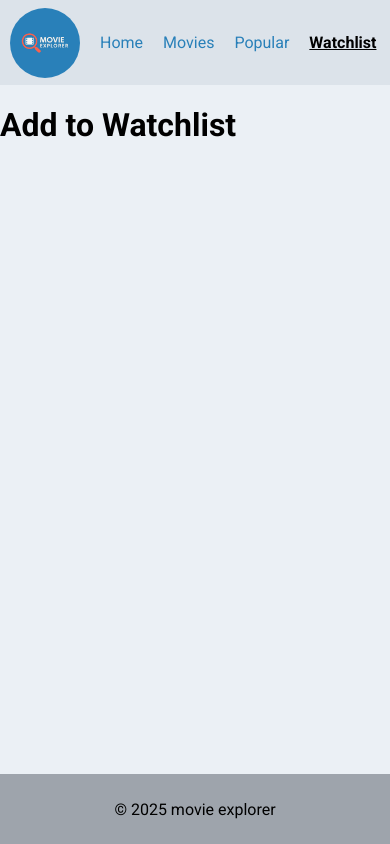
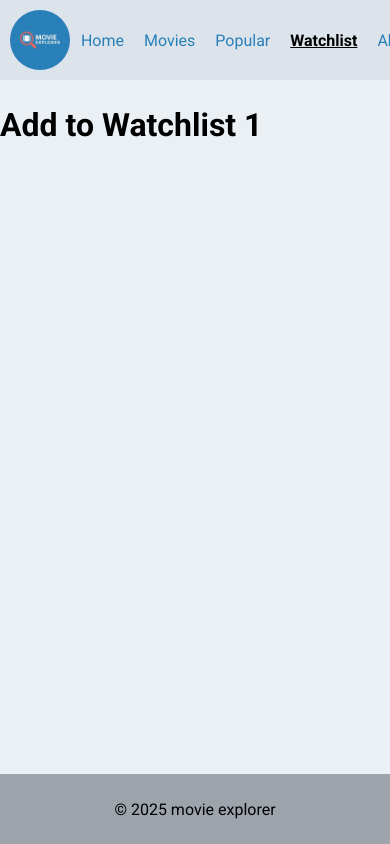
Before and after one commit to ugo-oliobi/Movie-Explorer, a React (Vite) app: page /watchlist in a window 390 px wide. Built offline with nearby package versions, Linux system fonts and the light colour scheme; a web font is replaced by a local one.

Commit message:
mobile screen set1

```diff
--- a/src/index.css
+++ b/src/index.css
@@ -32,7 +32,7 @@ p {
   line-height: 1.6;
 }
 header > img {
-  width: 70px;
+  max-height: 60px;
   background-color: var(--royal-blue);
   border-radius: 50%;
 }
@@ -43,13 +43,14 @@ header {
   position: fixed;
   padding: 10px;
   width: 100%;
-  height: 85px;
-  /* border-bottom: 2px solid var(--gray-color2); */
   background-color: var(--gray-color4);
   z-index: 100;
 }
+header > * {
+  max-width: 100%;
+  flex-shrink: 1;
+}
 .navbar {
-  height: 70px;
   padding: 20px;
   display: flex;
   align-items: center;
--- a/src/pages/Watchlist.jsx
+++ b/src/pages/Watchlist.jsx
@@ -1,3 +1,3 @@
 export default function Watchlist() {
-  return <h1>Add to Watchlist</h1>;
+  return <h1>Add to Watchlist 1</h1>;
 }
```
